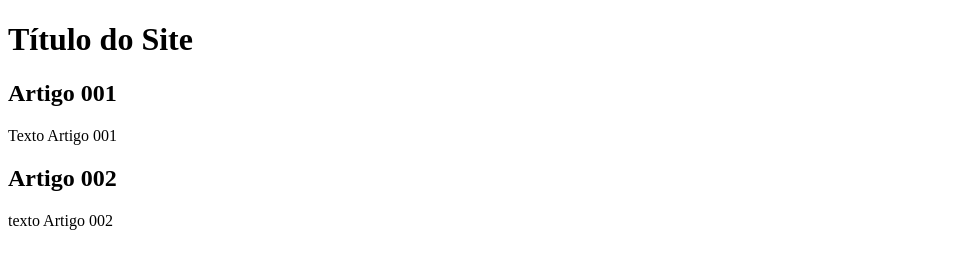
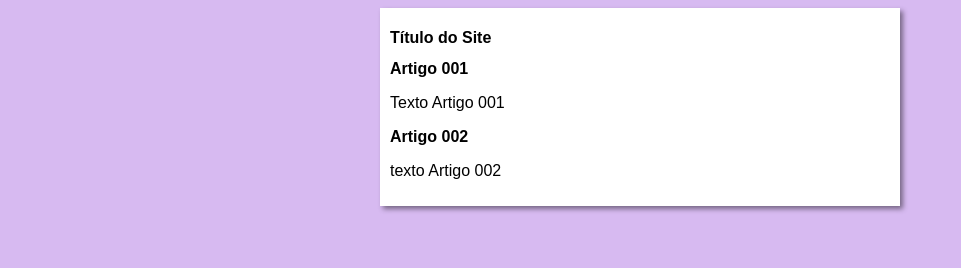
Before and after one commit to HenriquevDev/projeto-site, a plain HTML site: page index.html in a window 1280 px wide. Shown: the whole page, without its empty margins (0-961 px from the left). Drawn offline with Linux system fonts and the light colour scheme.

Commit message:
Iniciei o design

```diff
--- /dev/null
+++ b/estilos/style.css
@@ -0,0 +1,17 @@
+* {
+    font-family: Arial, Helvetica, sans-serif;
+    font-size: 16px;
+}
+
+body {
+    background-color: rgb(215, 186, 241);
+
+}
+
+main {
+    background-color: white;
+    width: 500px;
+    margin: auto;
+    padding: 10px;
+    box-shadow: 3px 3px 5px rgba(0, 0, 0, 0.452);
+}
--- a/index.html
+++ b/index.html
@@ -4,6 +4,7 @@
     <meta charset="UTF-8">
     <meta name="viewport" content="width=device-width, initial-scale=1.0">
     <title>Título do Site</title>
+    <link rel="stylesheet" href="estilos/style.css">
 </head>
 <body>
     <main>
```
